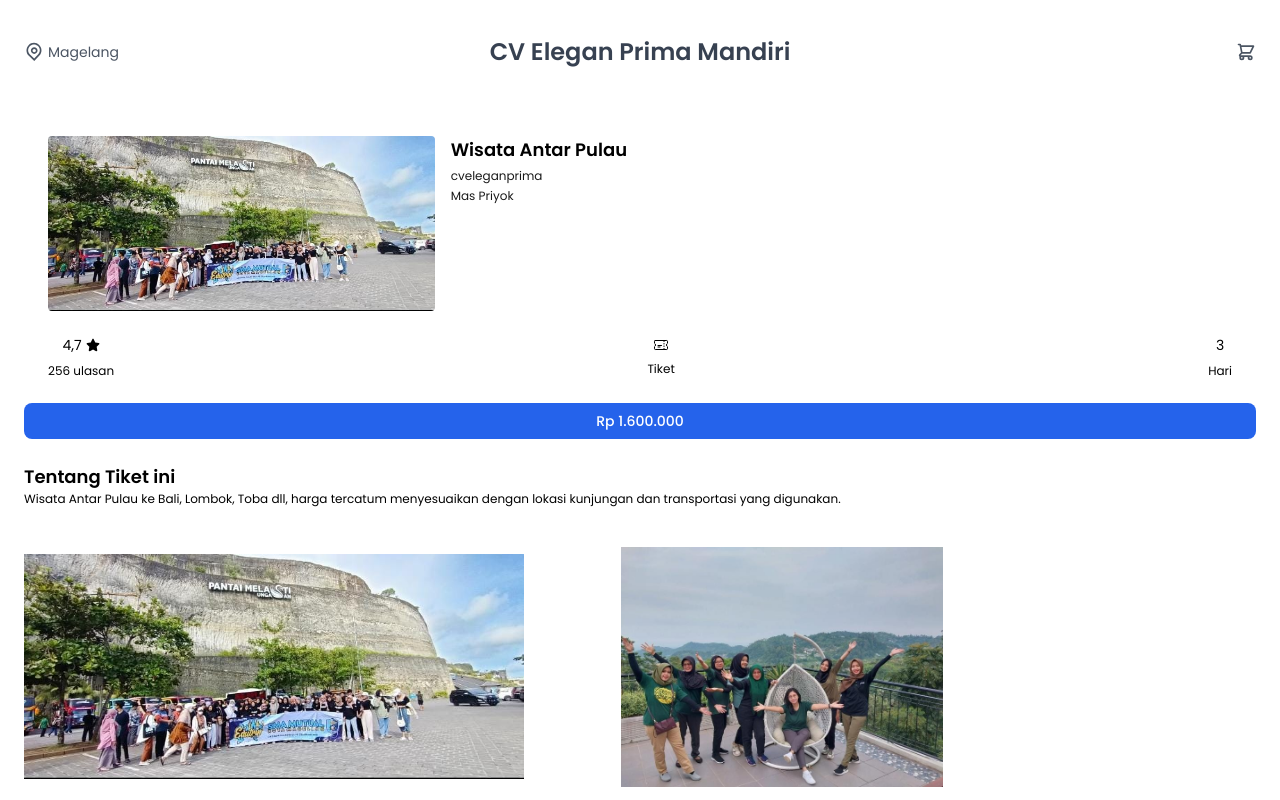
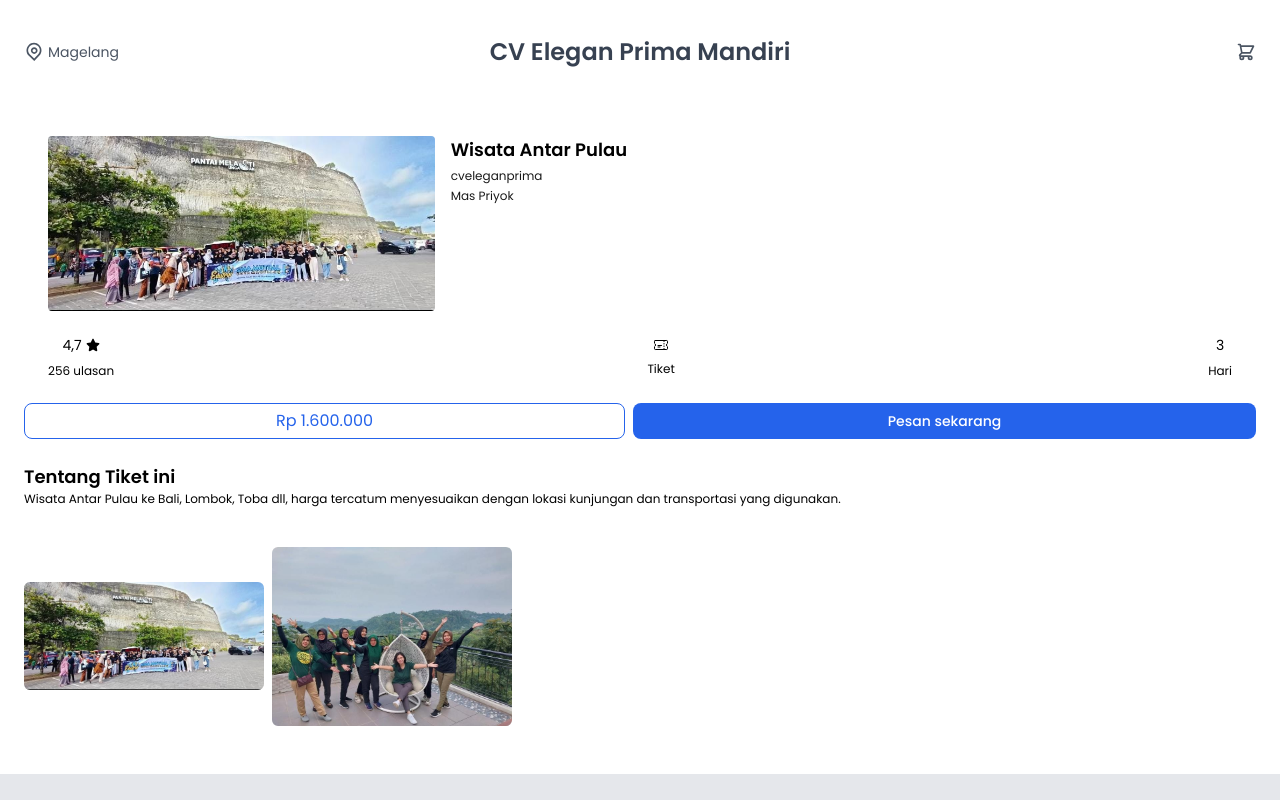
Before and after one commit to McWooden/epm, a Next.js app: page /produk/antar-pulau in a window 1280 px wide. Shown: the top 800 px of the page. Built offline with nearby package versions, Linux system fonts and the light colour scheme.

Commit message:
fix scroll and price

```diff
--- a/src/app/produk/[path]/page.js
+++ b/src/app/produk/[path]/page.js
@@ -38,16 +38,19 @@
                 <span className="text-xs">Hari</span>
             </div>
         </div>
-        <div className="flex flex-col gap-y-2">
-            <Link href="https://wa.me/6281329295252" className="flex items-center px-3 py-2 bg-blue-600 text-white text-sm justify-center font-medium rounded-lg hover:bg-blue-500 focus:outline-none focus:bg-blue-500 w-full">
-                <span>{data.price}</span>
-            </Link>
+        <div className="flex gap-2">
+            <div className="border border-blue-600 flex-1 text-blue-600 flex justify-center items-center rounded-lg">
+                {data.price}
+            </div>
+            <a href="https://wa.me/6281329295252" className="flex flex-1 items-center px-3 py-2 bg-blue-600 text-white text-sm justify-center font-medium rounded-lg hover:bg-blue-500 focus:outline-none focus:bg-blue-500 w-full">
+                <span>Pesan sekarang</span>
+            </a>
         </div>
         <div>
             <h3 className="font-semibold text-lg">Tentang Tiket ini</h3>
             <p className="text-xs">{data.description}</p>
         </div>
-        <div className="flex gap-2 overflow-x-auto py-4">
+        <div className="flex gap-2 overflow-x-auto py-4 items-center">
             {data.image.map((url, i) => (
                 <div key={i} className="relative">
                     <Image
@@ -55,7 +58,7 @@
                         alt={`Image ${i + 1}`}
                         width={500}
                         height={500}
-                        className="rounded-md object-contain h-60"
+                        className="rounded-md object-contain max-w-60"
                     />
                 </div>
             ))}
```
